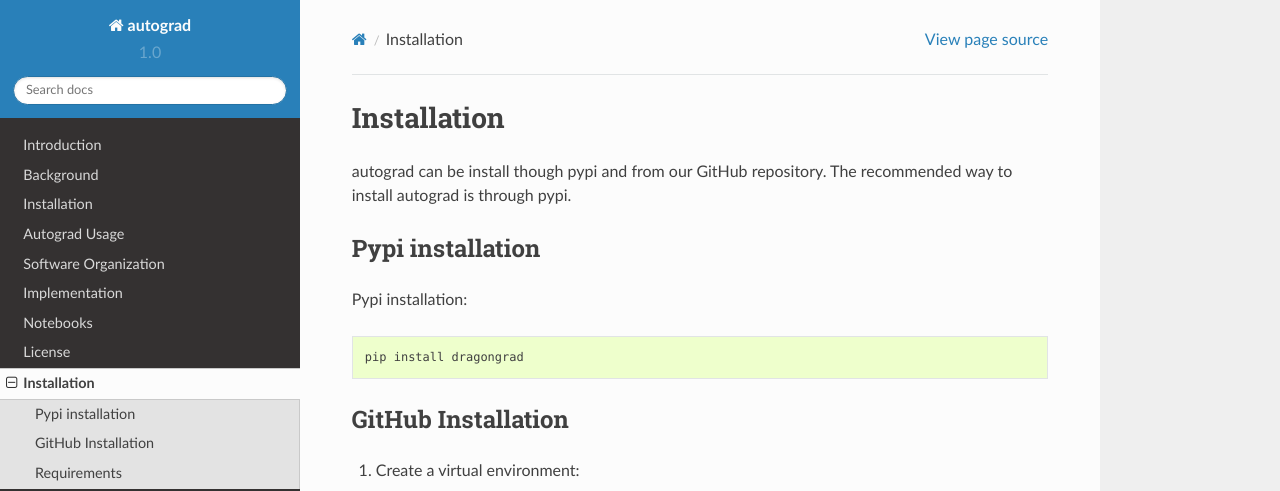
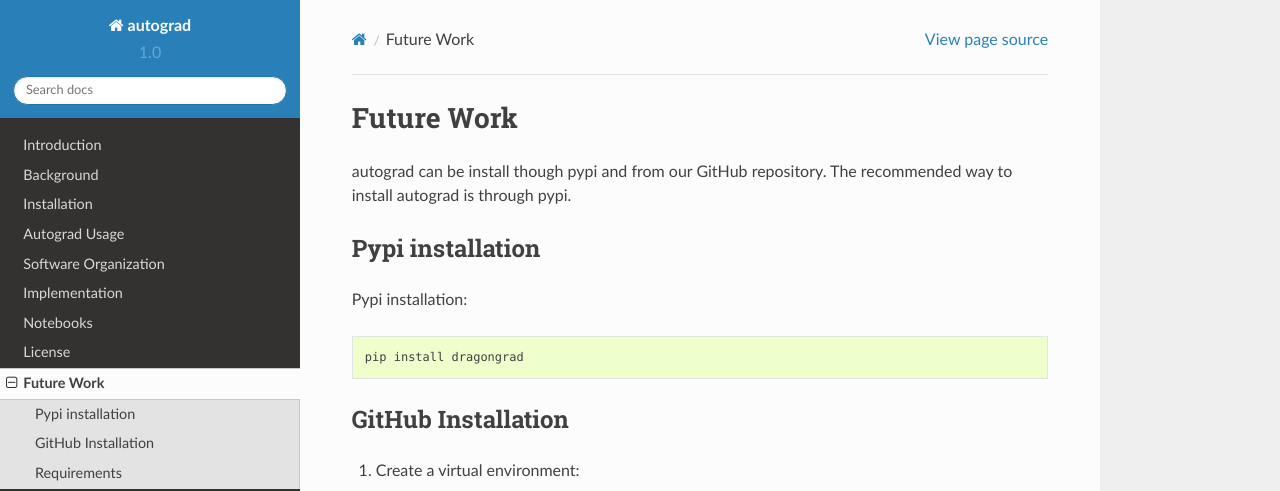
Before and after one commit to cs207-project-group4/cs207-FinalProject, a Sphinx documentation site: the page built from docs/future_work.rst, in a window 1280 px wide and 1395 px high. Shown: the top 491 px of the window. Built offline with Sphinx 7.4.7 and the Read the Docs theme 2.0.0, drawn with Linux system fonts in a browser that asks for light colours; formulas are drawn with MathJax 3.

Commit message:
Update future_work.rst

```diff
--- a/docs/future_work.rst
+++ b/docs/future_work.rst
@@ -1,6 +1,6 @@
-.. _installation:
+.. _future:
 
-Installation
+Future Work
 =============
 
 autograd can be install though pypi and from our GitHub repository. The recommended way to install autograd is through pypi.
```
